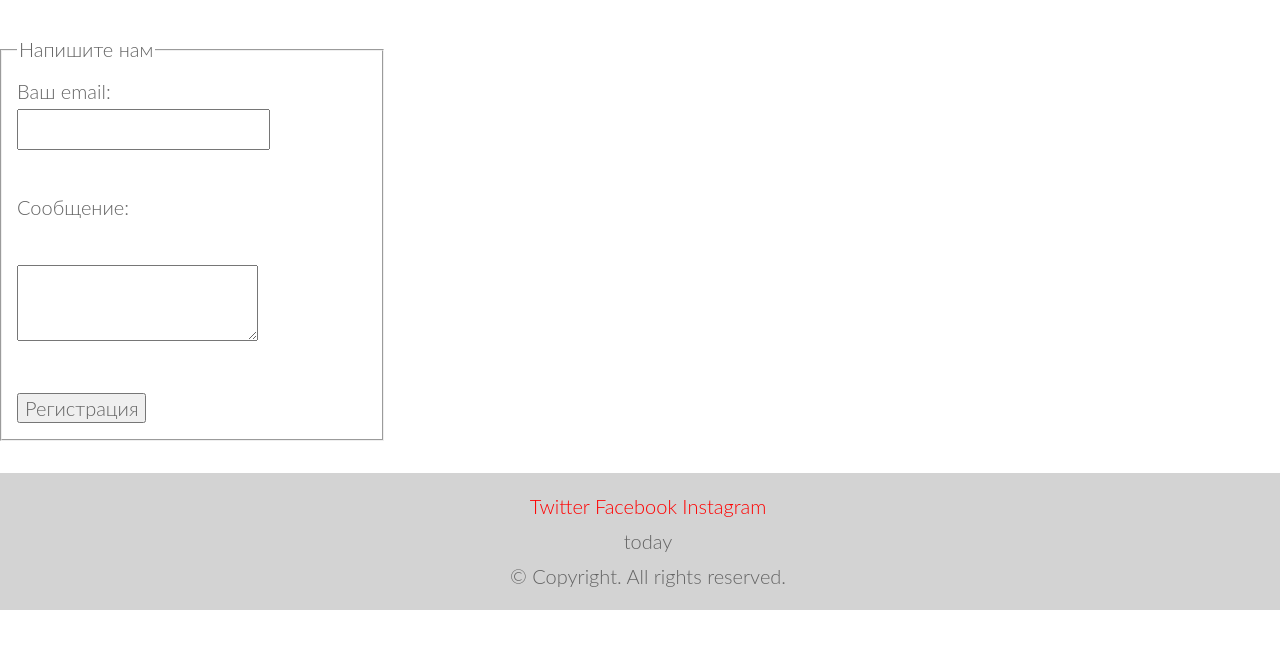
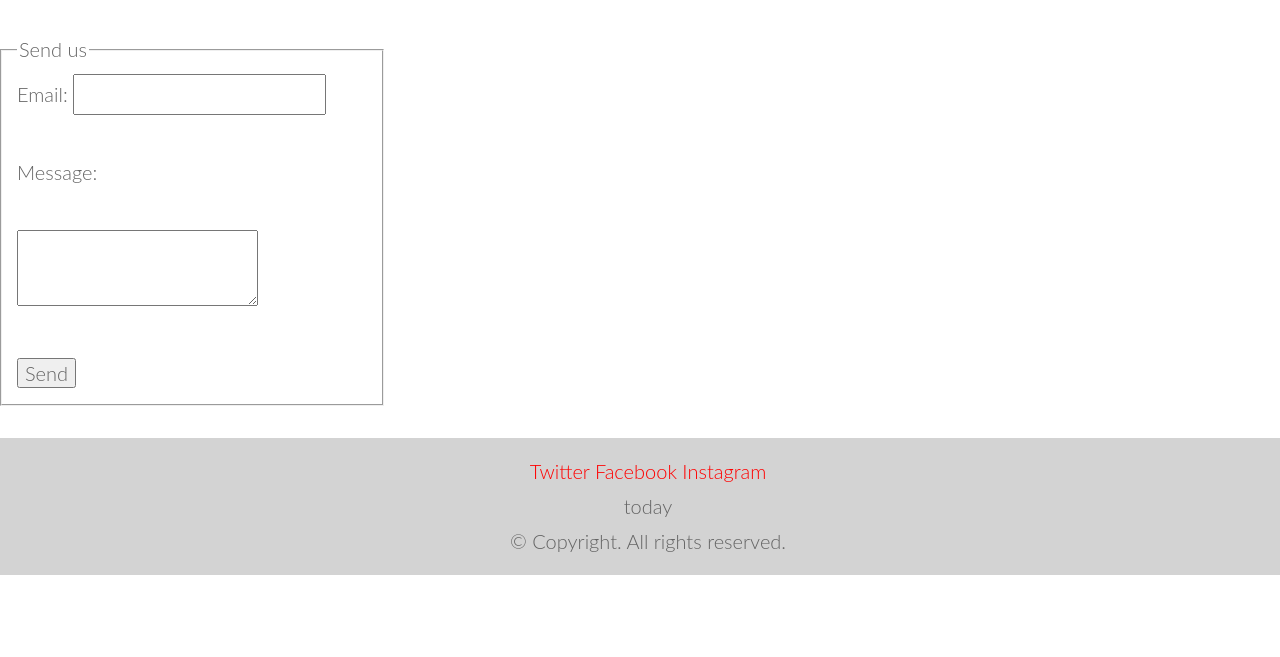
Before and after one commit to danilamaster1/wsgi_frame, a Python web app: template templates/contacts.html in a window 1280 px wide. Shown: the part 143-800 px from the top of the page. Run offline with Jinja, Linux system fonts and the light colour scheme; the template is opened without the code that fills it, so the values that code supplies are empty.

Commit message:
lil_fix2

```diff
--- a/templates/contacts.html
+++ b/templates/contacts.html
@@ -8,16 +8,16 @@
 {% block body %}
 	<form action="" method="post" class="from_con">
 		<fieldset>
-			<legend>Напишите нам</legend>
+			<legend>Send us</legend>
 			<p>
-				 <label class="title" for="email">Ваш email:</label>
-				 <input type="text" name="email" id="email">
+				<label class="title" for="email">Email:</label>
+				<input type="text" name="email" id="email">
 			</p>
 			<p>
-				<p><label class="title" for="message">Сообщение:</label></p>
+				<p><label class="title" for="message">Message:</label></p>
 				<textarea name="message" id="message"></textarea>
 			</p>
-			<div class="submit"><input type="submit" value="Регистрация" /></div>
+			<div class="submit"><input type="submit" value="Send" /></div>
 		</fieldset>
 	</form>
 {% endblock %}
```
